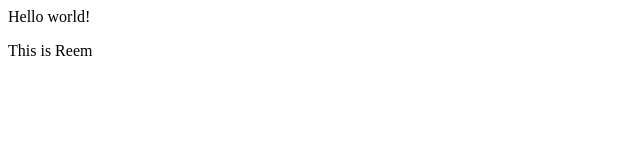
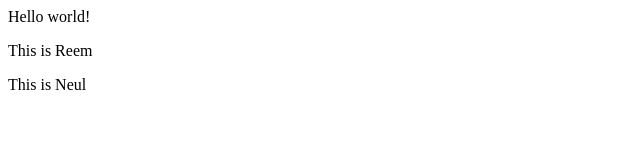
Before and after one commit to Pet-Logger/Pet-Logger, a React app: page / in a window 1280 px wide. Shown: the top 166 px of the page, without its empty margins (0-640 px from the left). Built offline with nearby package versions, Linux system fonts and the light colour scheme.

Commit message:
test teset

```diff
--- a/src/App.jsx
+++ b/src/App.jsx
@@ -4,6 +4,7 @@ const App = () => {
   return (
     <div>Hello world!
     <p>This is Reem</p>
+    <p>This is Neul</p>
     </div>
   )
 }
```
